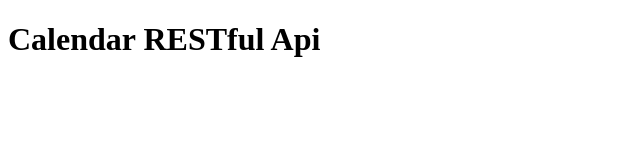
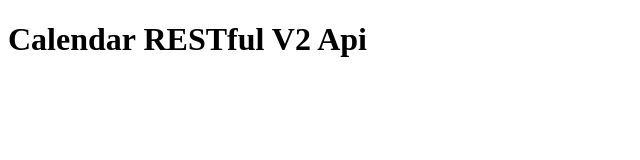
Before and after one commit to ndzalman/Calendar_Server, a plain HTML site: page WebContent/index.html in a window 1280 px wide. Shown: the whole page, without its empty margins (0-640 px from the left). Drawn offline with Linux system fonts and the light colour scheme.

Commit message:
Update index.html
index updated

```diff
--- a/WebContent/index.html
+++ b/WebContent/index.html
@@ -2,9 +2,9 @@
 <html>
 <head>
 <meta charset="windows-1255">
-<title>Calendar RESTful Api</title>
+<title>Calendar RESTful V2 Api</title>
 </head>
 <body>
-	<h1> Calendar RESTful Api </h1>
+	<h1> Calendar RESTful V2 Api </h1>
 </body>
 </html>
```
